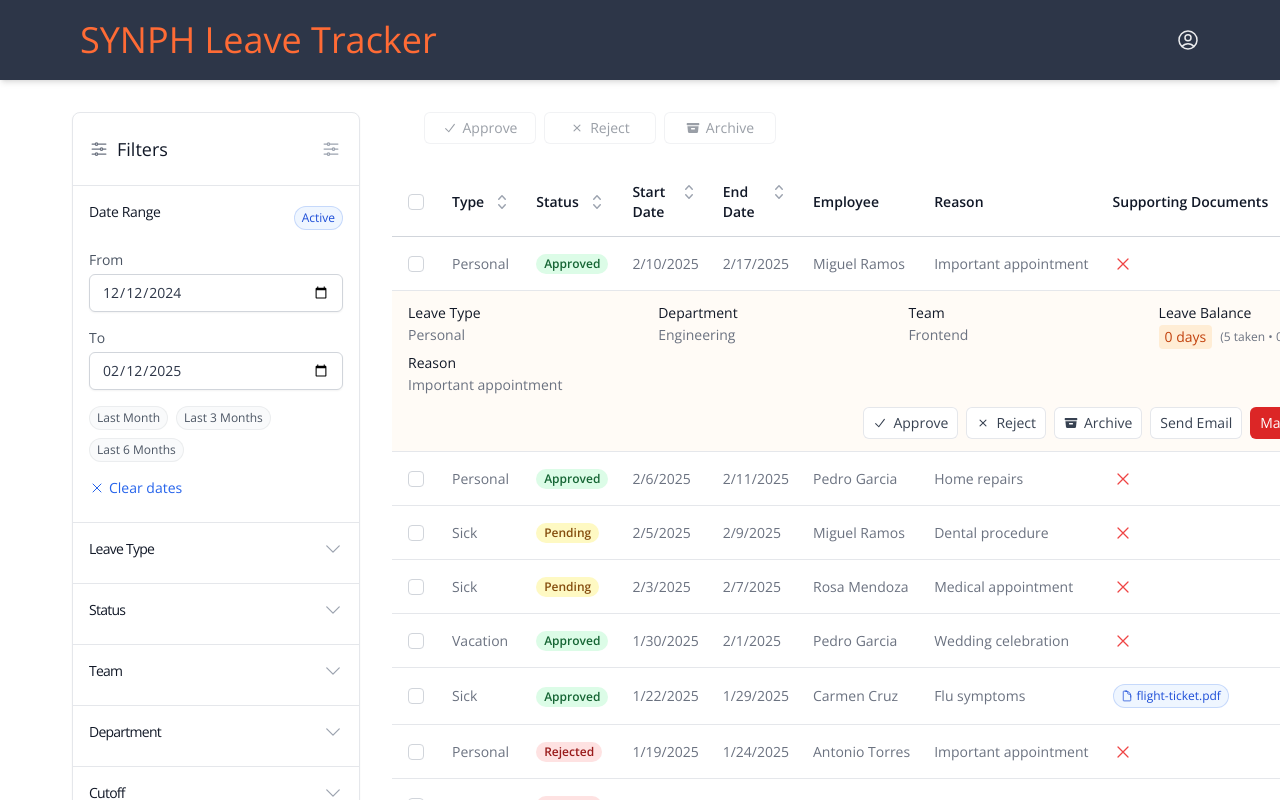
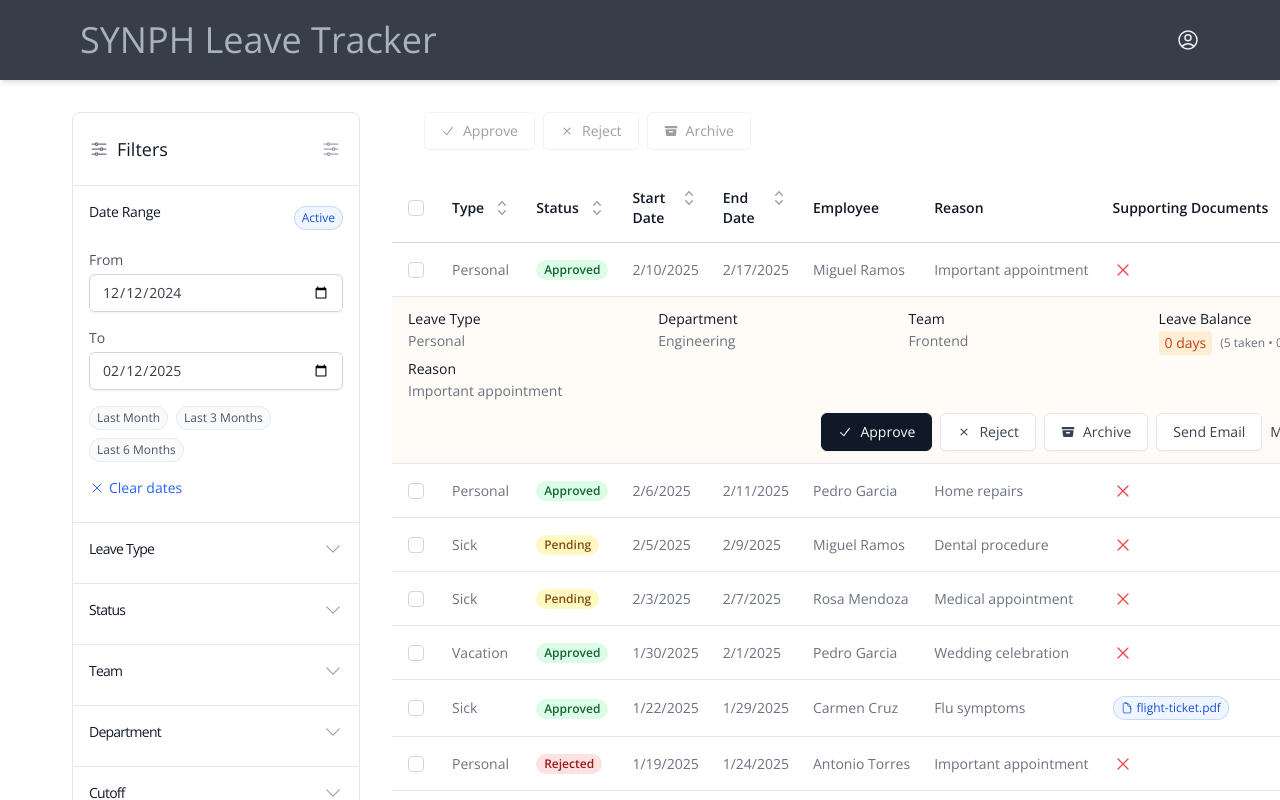
Before and after one commit to jeffreymoya/leave-tracker, a Next.js app in the folder apps/web/: page /admin in a window 1280 px wide. Both pictures are taken after a click on the element 900 px from the left and 263 px from the top of the page. Shown: the top 800 px of the page. Built offline with nearby package versions, Linux system fonts and the light colour scheme.

Commit message:
style: Use shared button styles and update colors in globals.css

```diff
--- a/apps/web/app/admin/_components/admin-leave-list/action-buttons.tsx
+++ b/apps/web/app/admin/_components/admin-leave-list/action-buttons.tsx
@@ -7,11 +7,7 @@ interface ActionButtonsProps {
 }
 
 export function ActionButtons({ selectedCount, onApprove, onReject }: ActionButtonsProps) {
-  const buttonClassName = `w-28 inline-flex items-center justify-center gap-1.5 rounded-md px-2.5 py-1.5 text-sm font-medium ring-1 ring-inset transition-colors ${
-    selectedCount === 0
-      ? 'bg-white text-gray-700 ring-gray-200 hover:bg-orange-50 hover:text-orange-600 hover:ring-orange-100'
-      : 'bg-gray-50 text-gray-700 ring-gray-200 hover:bg-orange-50 hover:text-orange-600 hover:ring-orange-100'
-  } disabled:opacity-50 disabled:cursor-not-allowed`
+  const buttonClassName = "btn btn-secondary"
 
   return (
     <div className="mb-6 flex gap-2">
--- a/apps/web/app/admin/_components/admin-leave-list/expanded-row.tsx
+++ b/apps/web/app/admin/_components/admin-leave-list/expanded-row.tsx
@@ -50,7 +50,7 @@ export function ExpandedRow({ leave, onApprove, onReject, onMarkAsDeduction }: E
           <div className="flex justify-end gap-2">
             <button
               type="button"
-              className="inline-flex items-center gap-1.5 rounded-md bg-white px-2.5 py-1.5 text-sm font-medium text-gray-700 ring-1 ring-inset ring-gray-200 hover:bg-green-50 hover:text-green-600 hover:ring-green-100 transition-colors"
+              className="btn btn-primary"
               onClick={onApprove}
             >
               <CheckIcon className="h-3.5 w-3.5" />
@@ -58,7 +58,7 @@ export function ExpandedRow({ leave, onApprove, onReject, onMarkAsDeduction }: E
             </button>
             <button
               type="button"
-              className="inline-flex items-center gap-1.5 rounded-md bg-white px-2.5 py-1.5 text-sm font-medium text-gray-700 ring-1 ring-inset ring-gray-200 hover:bg-red-50 hover:text-red-600 hover:ring-red-100 transition-colors"
+              className="btn btn-destructive"
               onClick={onReject}
             >
               <XMarkIcon className="h-3.5 w-3.5" />
@@ -66,21 +66,21 @@ export function ExpandedRow({ leave, onApprove, onReject, onMarkAsDeduction }: E
             </button>
             <button
               type="button"
-              className="inline-flex items-center gap-1.5 rounded-md bg-white px-2.5 py-1.5 text-sm font-medium text-gray-700 ring-1 ring-inset ring-gray-200 hover:bg-orange-50 hover:text-orange-600 hover:ring-orange-100 transition-colors"
+              className="btn btn-secondary"
             >
               <ArchiveBoxIcon className="h-3.5 w-3.5" />
               Archive
             </button>
             <button
               type="button"
-              className="inline-flex items-center gap-1.5 rounded-md bg-white px-2.5 py-1.5 text-sm font-medium text-gray-700 ring-1 ring-inset ring-gray-200 hover:bg-orange-50 hover:text-orange-600 hover:ring-orange-100 transition-colors"
+              className="btn btn-secondary"
             >
               Send Email
             </button>
             {(leave.leaveBalance?.available ?? 0) === 0 && (
               <button
                 type="button"
-                className="inline-flex items-center gap-1.5 rounded-md px-2.5 py-1.5 text-sm font-medium text-white bg-red-600 hover:bg-red-700 focus:outline-none focus:ring-2 focus:ring-red-500 focus:ring-offset-2 transition-colors"
+                className="btn-destructive text-sm"
                 onClick={onMarkAsDeduction}
               >
                 Mark as Deduction
--- a/apps/web/app/dashboard/_components/fab.tsx
+++ b/apps/web/app/dashboard/_components/fab.tsx
@@ -11,11 +11,7 @@ export function FloatingActionButton() {
   return (
     <div className="fixed bottom-6 right-8 lg:right-[calc((100vw-1280px)/2+5rem)] transition-all duration-200">
       <button
-        className="p-4 bg-[var(--accent)] text-white rounded-full shadow-lg
-                   hover:bg-[var(--accent-hover)] hover:scale-125 active:scale-95
-                   transition-all duration-200 h-14 w-14
-                   flex items-center justify-center group relative
-                   focus:outline-none focus:ring-2 focus:ring-[var(--accent)] focus:ring-offset-2"
+        className="btn btn-primary !rounded-full !p-0 h-14 w-14"
         data-testid="fab-new-request"
         aria-label="Create new leave request"
         onClick={() => setIsModalOpen(true)}
--- a/apps/web/app/dashboard/_components/leaves/delete-leave-modal.tsx
+++ b/apps/web/app/dashboard/_components/leaves/delete-leave-modal.tsx
@@ -96,7 +96,7 @@ export function DeleteLeaveModal({ isOpen, onClose, leave, onConfirm }: DeleteLe
                   <button
                     type="button"
                     onClick={handleDelete}
-                    className="inline-flex justify-center rounded-md border border-transparent bg-red-600 px-4 py-2 text-sm font-medium text-white hover:bg-red-700 focus:outline-none focus:ring-2 focus:ring-red-500 focus:ring-offset-2"
+                    className="btn-destructive"
                   >
                     Delete
                   </button>
--- a/apps/web/app/dashboard/_components/leaves/edit-leave-modal.tsx
+++ b/apps/web/app/dashboard/_components/leaves/edit-leave-modal.tsx
@@ -163,7 +163,7 @@ export function EditLeaveModal({ isOpen, onClose, leave, onSave }: EditLeaveModa
                     </button>
                     <button
                       type="submit"
-                      className="inline-flex justify-center rounded-md border border-transparent bg-[var(--accent)] px-4 py-2 text-sm font-medium text-white hover:bg-[var(--accent-hover)] focus:outline-none focus:ring-2 focus:ring-[var(--accent)] focus:ring-offset-2"
+                      className="btn-primary"
                     >
                       Save Changes
                     </button>
--- a/apps/web/app/globals.css
+++ b/apps/web/app/globals.css
@@ -3,10 +3,13 @@
 @tailwind utilities;
 
 :root {
-  --primary: #2D3648;
-  --accent: #FF6B35;
-  --accent-hover: #E65A2D;
-  --text-primary: #2D3648;
+  --primary: hsl(220 14% 25%);    /* Navy Blue */
+  --primary-hover: hsl(220 14% 20%);
+  --accent: hsl(210 12% 70%);     /* Soft Slate */
+  --accent-hover: hsl(210 12% 60%);
+  --destructive: hsl(357 60% 40%); /* Maroon */
+  --destructive-hover: hsl(357 60% 35%);
+  --text-primary: hsl(220 14% 25%);
   --text-secondary: #6B7280;
   --background: #FFFFFF;
   --spacing-base: 1rem;
@@ -42,18 +45,29 @@
 }
 
 @layer components {
+  .btn {
+    @apply inline-flex items-center gap-2 px-4 py-2 rounded-md
+           border border-gray-200 bg-white text-gray-700
+           transition-all duration-200 text-sm font-normal
+           focus:outline-none focus:ring-2 focus:ring-gray-200
+           disabled:opacity-50 disabled:cursor-not-allowed
+           shadow-sm hover:shadow-md hover:border-gray-300
+           hover:-translate-y-0.5;
+  }
+
   .btn-primary {
-    @apply bg-[var(--accent)] text-white px-4 py-2 rounded-lg font-medium
-           hover:bg-[var(--accent-hover)] transition-colors duration-200
-           focus:outline-none focus:ring-2 focus:ring-[var(--accent)] focus:ring-offset-2
-           disabled:opacity-50 disabled:cursor-not-allowed;
+    @apply bg-gray-900 text-white border-gray-900
+           hover:bg-gray-800 hover:border-gray-800
+           focus:ring-gray-300;
   }
 
   .btn-secondary {
-    @apply bg-[var(--primary)] bg-opacity-10 text-[var(--primary)] px-4 py-2 rounded-lg
-           font-medium hover:bg-opacity-20 transition-colors duration-200
-           focus:outline-none focus:ring-2 focus:ring-[var(--primary)] focus:ring-offset-2
-           disabled:opacity-50 disabled:cursor-not-allowed;
+    @apply hover:bg-gray-50;
+  }
+
+  .btn-destructive {
+    @apply hover:bg-red-50 hover:text-red-700 hover:border-red-200
+           focus:ring-red-100;
   }
 
   .nav-link {
```
Also changed, not shown: 1 other file (tests, documents, lock files or other folders).
